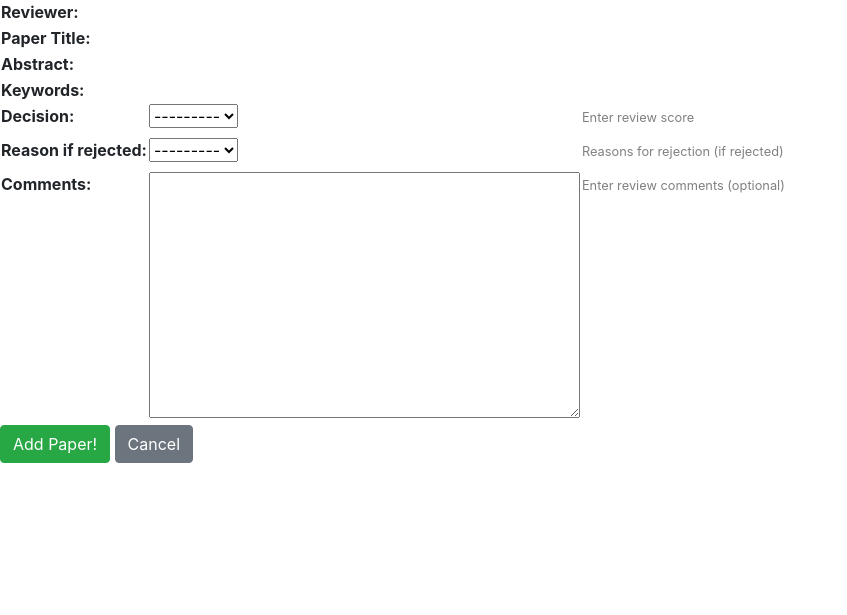
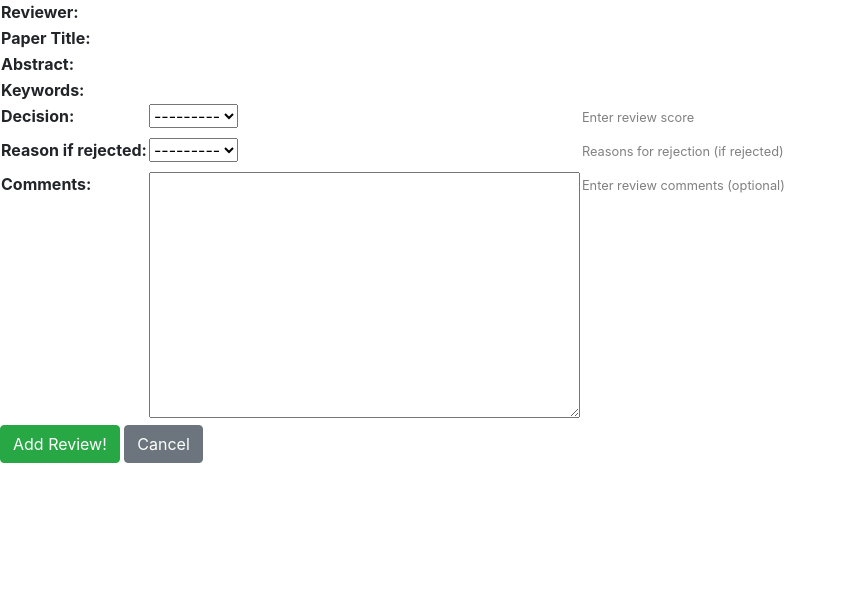
Before and after one commit to sujitpal/sherpa, a Django app: template templates/apps/review_create.html in a window 1280 px wide. Shown: the part 99-714 px from the top of the page, without its empty margins (0-847 px from the left). Run offline with Django 3.2, Linux system fonts and the light colour scheme; the template is opened without the code that fills it: values that come from a table or form of the project are taken from there, others are empty; some libraries are stand-ins or nearby versions.

Commit message:
fix: update button text

```diff
--- a/templates/apps/review_create.html
+++ b/templates/apps/review_create.html
@@ -35,7 +35,7 @@
         </tr>
         {% endfor %}
     </table>
-    <button type="submit" class="btn btn-success">Add Paper!</button>
+    <button type="submit" class="btn btn-success">Add Review!</button>
     <a href="/dashboard" class="btn btn-secondary" role="button">Cancel</a>
 </form>
 {% endblock %}
--- a/templates/apps/review_update.html
+++ b/templates/apps/review_update.html
@@ -41,7 +41,7 @@
             </tr>
             {% endfor %}
         </table>
-        <button type="submit" class="btn btn-success">Update!</button>
+        <button type="submit" class="btn btn-success">Update Review!</button>
         <a href="/dashboard" class="btn btn-secondary" role="button">Cancel</a>
     </form>
 {% endblock %}
```
